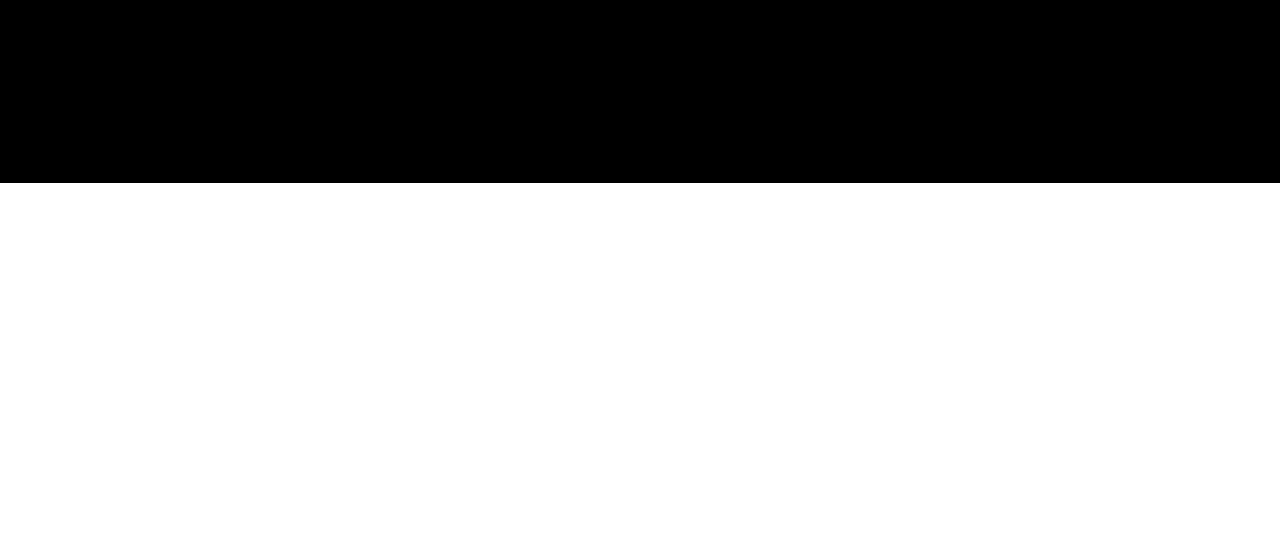
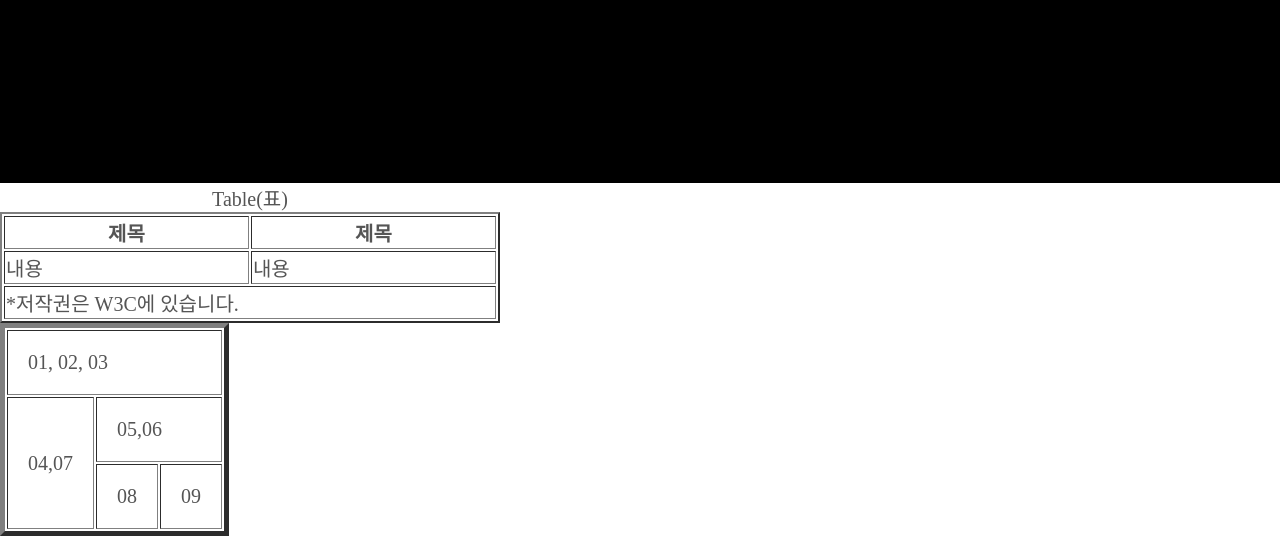
Before and after one commit to m-kyu/html_test, a plain HTML site: page index.html in a window 1280 px wide. Shown: the part 1734-2270 px from the top of the page. Before the commit the page ends 1917 px from the top, so only its background shows below. Drawn offline with Linux system fonts and the light colour scheme.

Commit message:
edit index

```diff
--- a/index.html
+++ b/index.html
@@ -1,5 +1,6 @@
 <!DOCTYPE html>
 <html lang="en">
+
 <head>
     <meta charset="UTF-8">
     <meta http-equiv="X-UA-Compatible" content="IE=edge">
@@ -10,8 +11,9 @@
     <link rel="icon" type="image/png" href="./img/favicon-16x16.png" sizes="16x16" />
 
 </head>
+
 <body>
-<!--
+    <!--
     -> css폴더
         ㄴ common.css
         ㄴ index.css
@@ -46,10 +48,61 @@
 
         <article class="vdo">
             <h2>VIDEO</h2>
-            <video controls autoplay  loop poster="./img/img_trands.jpg">
+            <video controls autoplay loop poster="./img/img_trands.jpg">
                 <source src="./img/puppies.mp4" type="video/mp4">
             </video>
         </article>
+
+        <article>
+
+            <table border="2" width="500">
+                <caption> Table(표) </caption>
+                <thead>
+                    <tr>
+                        <th>제목</th>
+                        <th>제목</th>
+                    </tr>
+                </thead>
+                <tbody>
+                    <tr>
+                        <td>내용</td>
+                        <td>내용</td>
+                    </tr>
+                </tbody>
+                <tfoot>
+                    <tr>
+                        <td colspan="2">*저작권은 W3C에 있습니다.</td>
+                    </tr>
+                </tfoot>
+            </table>
+<!--
+            전체선택(Ctrl + A)
+            Alt + Shift => + F
+-->
+            <table border="5" cellpadding="20">
+                <tr>
+                    <td colspan="3">01, 02, 03</td>
+                </tr>
+                <tr>
+                    <td rowspan="2">04,07</td>
+                    <td colspan="2">05,06</td>
+                </tr>
+                <tr>
+                    <td>08</td>
+                    <td>09</td>
+                </tr>
+            </table>
+
+
+
+
+
+
+        </article>
+
+
+
+
 
     </main>
     <footer></footer>
@@ -63,4 +116,5 @@
 
 
 </body>
+
 </html>
```
